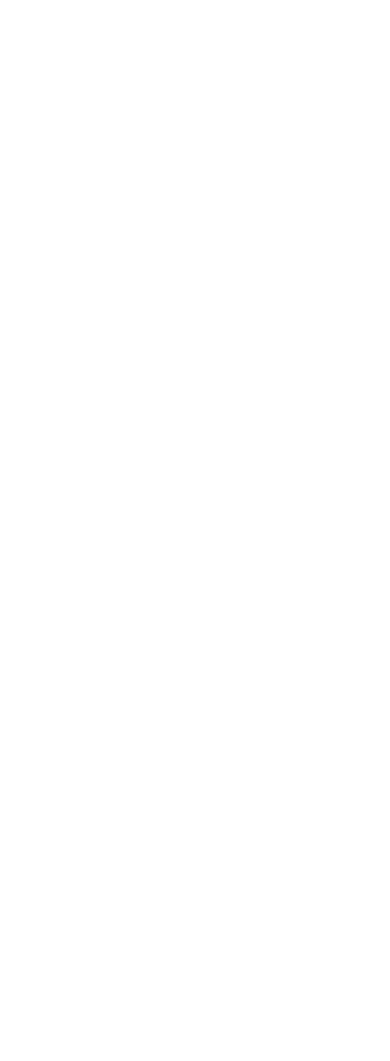
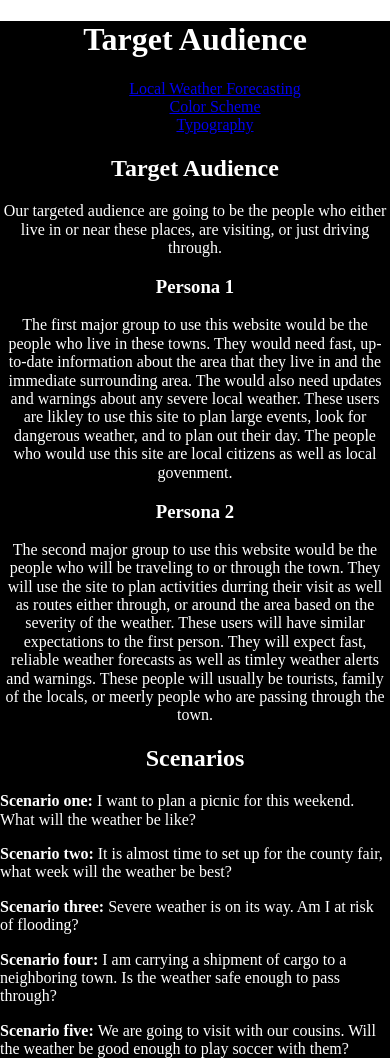
Before and after one commit to Artiminial/Artiminial.github.io, a plain HTML site: page Lesson 3/TargetAudience.html in a window 390 px wide. Before the commit the page ends 844 px from the top, so only its background shows below. Drawn offline with Linux system fonts and the light colour scheme; files that its build step writes are made by us from their sources.

Commit message:
This is my final product. Will ad as project progresses

```diff
--- a/Lesson 3/TargetAudience.html
+++ b/Lesson 3/TargetAudience.html
@@ -4,9 +4,44 @@
     <meta charset="UTF-8">
     <meta http-equiv="X-UA-Compatible" content="IE=edge">
     <meta name="viewport" content="width=device-width, initial-scale=1.0">
-    <title>Document</title>
+    <title>Target Audience</title>
+    <link href="css/normalize.css" rel="stylesheet">
+    <link href="index.css" rel="stylesheet">
 </head>
 <body>
+    <main>
+        <header>
+    <h1 class = "Target">Target Audience</h1>
+    <ul>
+        <li class="link1"><span></span><a href="http://127.0.0.1:5500/Lesson%203/index.html">Local Weather Forecasting</a></li>
+        <li class="link2"><span></span><a href="http://127.0.0.1:5500/Lesson%203/colorScheme.html">Color Scheme</a></li>
+        <li class="link3"><span></span><a href="http://127.0.0.1:5500/Lesson%203/Typography.html">Typography</a></li>
+    </ul>
+</header>
 
+    <h2>Target Audience</h2>
+    <p>Our targeted audience are going to be the people who either live in or near these places, are visiting, or just driving through. </p>
+        <h3>Persona 1</h3>
+        <p>The first major group to use this website would be the people who live in these towns.
+            They would need fast, up-to-date information about the area that they live in and the immediate surrounding area.
+            The would also need updates and warnings about any severe local weather. These users are likley to use this site to plan large events,
+            look for dangerous weather, and to plan out their day. The people who would use this site are local citizens as well as local govenment.
+        </p>
+
+        <h3>Persona 2</h3>
+        <p>The second major group to use this website would be the people who will be traveling to or through the town. They will use the site to plan activities durring
+            their visit as well as routes either through, or around the area based on the severity of the weather. These users will have similar expectations to the first person.
+            They will expect fast, reliable weather forecasts as well as timley weather alerts and warnings. These people will usually be tourists, family of the locals, or meerly people
+            who are passing through the town.
+        </p>
+    <section class = "modsection">
+        <h2>Scenarios</h2>
+        <p class = "scenario"><strong>Scenario one: </strong>I want to plan a picnic for this weekend. What will the weather be like?</p>
+        <p class = "scenario"><strong>Scenario two: </strong>It is almost time to set up for the county fair, what week will the weather be best?</p>
+        <p class = "scenario"><strong>Scenario three: </strong>Severe weather is on its way. Am I at risk of flooding?</p>
+        <p class = "scenario"><strong>Scenario four: </strong>I am carrying a shipment of cargo to a neighboring town. Is the weather safe enough to pass through?</p>
+        <p class = "scenario"><strong>Scenario five: </strong>We are going to visit with our cousins. Will the weather be good enough to play soccer with them?</p>
+    </section>
+</main>
 </body>
 </html>
--- /dev/null
+++ b/Lesson 3/index.css
@@ -0,0 +1,77 @@
+@import url('https://fonts.googleapis.com/css2?family=Open+Sans&display=swap');
+@import url('https://fonts.googleapis.com/css2?family=Merriweather&family=Open+Sans&display=swap');
+
+
+main{
+    text-align:center;
+    margin: 0 auto;
+    max-width: 1000px;
+    background-color:black;
+    color:white;
+}
+body{
+    margin:0 auto;
+    max-width:1000px;
+}
+img{
+    border-radius: 100px;
+    box-shadow: 1px 1px 4px 1px black;
+}
+.scenario{
+    text-align: left;
+}
+.color3{
+    background-color:#1a79f5
+}
+.color4{
+    background-color:orange;
+}
+
+.font1{
+    font-family: 'Open Sans', sans-serif;
+}
+.font2{
+    font-family: 'Merriweather', serif;
+}
+ul{
+    list-style-type:none;
+    color:white;
+    display: flex;
+    flex:wrap;
+    justify-content:space-between;
+    align-items: center;
+    display:grid;
+    grid-template-columns:1fr 1fr 1fr;
+}
+.link1{
+    grid-column:1/2;
+}
+.link2{
+    grid-column:2/3;
+    }
+.link3{
+     grid-column:3/4;
+    }
+
+    @media (max-width: 700px) {
+        ul{
+            list-style-type:none;
+            color:white;
+            display: flex;
+            flex:wrap;
+            justify-content:space-between;
+            align-items: center;
+            display:grid;
+            grid-template-columns:1fr;
+        }
+        .link1{
+            grid-column:1/2;
+        }
+        .link2{
+            grid-column:1/2;
+            }
+        .link3{
+             grid-column:1/2;
+            }
+
+    }
```
Also changed, not shown: Lesson 3/Typography.html (+22 -4 lines), Lesson 3/colorScheme.html (+18 -1 lines), Lesson 3/index.html (+12 -7 lines).
